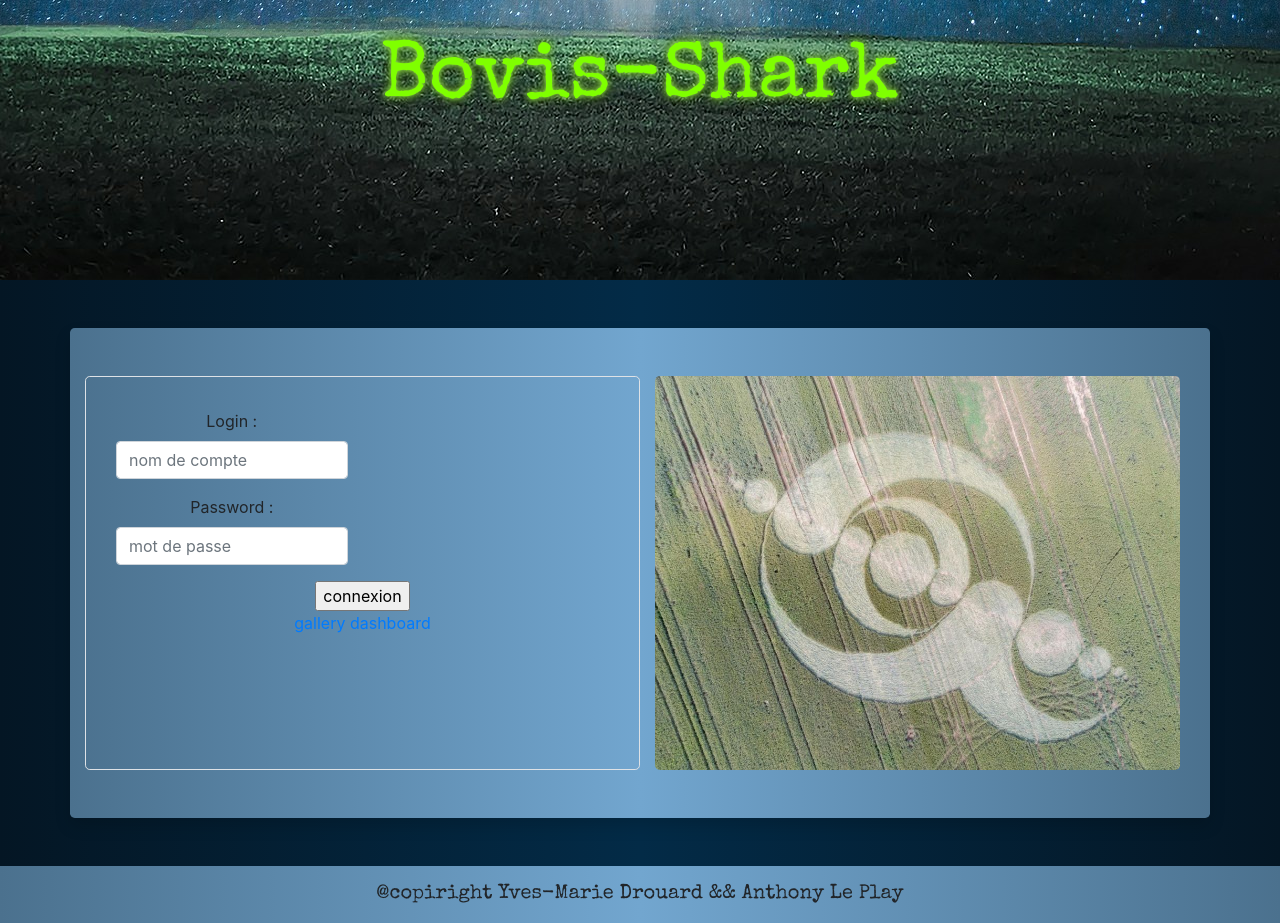
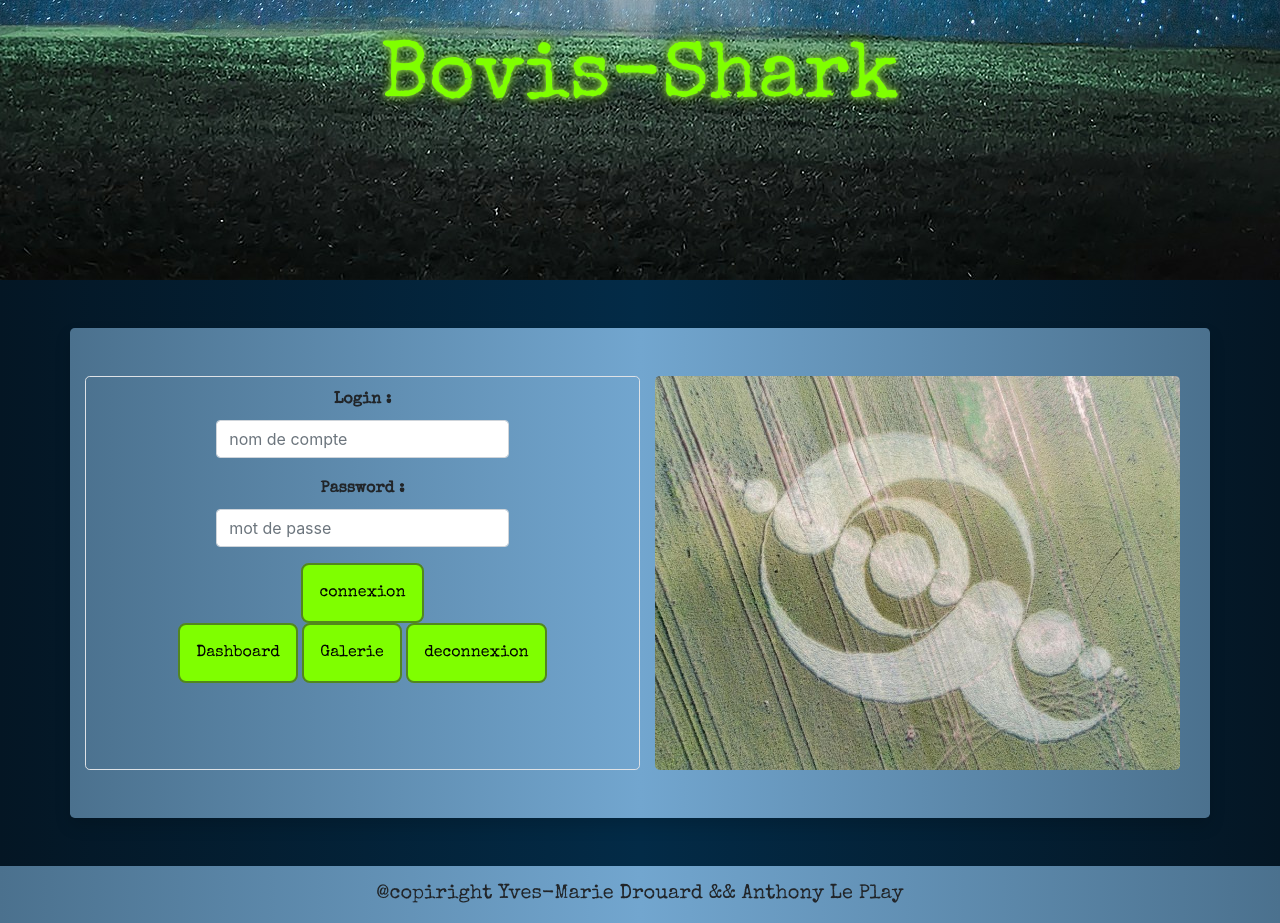
Before and after one commit to yvesmaried/tp-php-upload-img2, a PHP site: page / in a window 1280 px wide. Run offline with PHP 8.4, Linux system fonts and the light colour scheme.

Commit message:
des bouton partout

```diff
--- a/assets/script.js
+++ b/assets/script.js
@@ -14,6 +14,10 @@ $(function () {
 		};
 	});
 });
+function playsound(){
+	sound = new Audio("assets/x-files.wav");
+    sound.play();
+};
 // ============================photoswipe=============================== \\
 let pswpElement = document.querySelectorAll('.pswp')[0];
 // build items array
--- a/assets/style.css
+++ b/assets/style.css
@@ -47,7 +47,7 @@
     background-color: chartreuse;
 }
 
-.btn-linkimg{
+.btn-perso{
     padding: 1rem;
     border-radius: 8px;
     border: solid 2px rgb(82, 134, 30);
--- a/controller/dashboard-controller.php
+++ b/controller/dashboard-controller.php
@@ -29,7 +29,7 @@ if ($_SERVER["REQUEST_METHOD"] == "POST") {
                     move_uploaded_file($filetmpname, "upload/" . $filename);
                     $message = "Votre image a été téléchargé avec succès.<br><br>
                     <a href=" . "upload/" . $filename . " target=\"_blank\">
-                        <button onclick=\"playsound()\" class=\"typo-specialelite btn-linkimg\"type=\"button\">lien vers l'image</button>
+                        <button onclick=\"playsound()\" class=\"typo-specialelite btn-perso\"type=\"button\">lien vers l'image</button>
                     </a>";
                 } else {
                     $message = "Erreur: Il y a eu un problème de téléchargement de votre fichier. Veuillez réessayer.";
--- a/dashboard.php
+++ b/dashboard.php
@@ -62,8 +62,10 @@ require_once 'controller\dashboard-controller.php';
                         </form>
 
                         <p id="messageresult" class="typo-specialelite h5"><b><?= $message ?></b></p>
-                        <a href="gallery.php"><button type="button">Galerie</button></a> <a
-                            href="deconnexion.php"><button type="button">deconnexion</button></a>
+                        <a href="index.php"><button class="btn-perso typo-specialelite" type="button">Acceuil</button></a>
+                        <a href="dashboard.php"><button class="btn-perso typo-specialelite" type="button">Dashboard</button></a>
+                        <a href="gallery.php"><button class="btn-perso typo-specialelite" type="button">Galerie</button></a>
+                        <a href="deconnexion.php"><button class="btn-perso typo-specialelite" type="button">deconnexion</button></a>
                     </div>
                     <!------------------------------------------------- COL DROITE ------------------------------->
                     <div class="col-12 col-sm-10 col-md-6 my-5 rounded-lg" onclick="playsound()">
--- a/deconnexion.php
+++ b/deconnexion.php
@@ -37,8 +37,8 @@ require_once 'controller\deconnexion-controller.php';
                 <div class="row col-12 my-5 shadow justify-content-center rounded-lg" id="id-workarea">
                     <!------------------------------------------------- COL GAUCHE ------------------------------->
                     <div class="col-12 col-sm-10 col-md-6 border py-2 my-5 rounded-lg text-center">
-                        <h2>vous etes deconnecter</h2>
-                        <a href="index.php"><button type="button">Acceuil</button></a>
+                        <h2 class="typo-specialelite">Vous êtes déconnecter</h2>
+                        <a href="index.php"><button class="btn-perso typo-specialelite" type="button">Acceuil</button></a>
                     </div>
                     <!------------------------------------------------- COL DROITE ------------------------------->
                     <div class="col-12 col-sm-10 col-md-6 my-5 rounded-lg" onclick="playsound()">
--- a/gallery.php
+++ b/gallery.php
@@ -98,7 +98,10 @@ require_once 'controller\gallery-controller.php';
                                 </div>
                             </div>
                         </div>
-                        <a href="deconnexion.php"><button type="button">deconnexion</button></a>
+                        <a href="index.php"><button class="btn-perso typo-specialelite" type="button">Acceuil</button></a>
+                        <a href="dashboard.php"><button class="btn-perso typo-specialelite" type="button">Dashboard</button></a>
+                        <a href="gallery.php"><button class="btn-perso typo-specialelite" type="button">Galerie</button></a>
+                        <a href="deconnexion.php"><button class="btn-perso typo-specialelite" type="button">deconnexion</button></a>
                     </div>
                 </div>
             </div>
--- a/index.php
+++ b/index.php
@@ -35,27 +35,25 @@ require_once 'controller\index-controller.php';
             <div class="row justify-content-center">
                 <div class="row col-12 my-5 shadow justify-content-center rounded-lg" id="id-workarea">
                     <!------------------------------------------------- COL GAUCHE ------------------------------->
-                    <div class="col-12 col-sm-10 col-md-6 border py-2 my-5 rounded-lg text-center">
-                        <div>
-                            <img class="preview" />
-                        </div>
-                        <form action="index.php" method="post" enctype="multipart/form-data">
-                            <div class="form-group col-md-6">
-                                <label for="account">Login :</label>
+                    <div class="col-12 col-sm-10 col-md-6 border py-2 my-5 rounded-lg justify-content-center text-center">
+                        <form class="row  justify-content-center " action="index.php" method="post" enctype="multipart/form-data">
+                            <div class="form-group col-md-7">
+                                <label class="typo-specialelite font-weight-bold" for="account">Login :</label>
                                 <input class="form-control" id="account" type="text" name="account"
                                     placeholder="nom de compte">
                             </div>
-                            <div class="form-group col-md-6">
-                                <label for="password">Password :</label>
+                            <div class="form-group col-md-7">
+                                <label class="typo-specialelite font-weight-bold" for="password">Password :</label>
                                 <input class="form-control" id="password" type="text" name="password"
                                     placeholder="mot de passe">
                             </div>
-                            <div>
-                                <input type="submit" value="connexion">
+                            <div class="col-md-7">
+                                <input class="btn-perso typo-specialelite" type="submit" value="connexion">
                             </div>
                         </form>
-                        <a href="gallery.php">gallery</a>
-                        <a href="dashboard.php">dashboard</a>
+                        <a href="dashboard.php"><button class="btn-perso typo-specialelite" type="button">Dashboard</button></a>
+                        <a href="gallery.php"><button class="btn-perso typo-specialelite" type="button">Galerie</button></a>
+                        <a href="deconnexion.php"><button class="btn-perso typo-specialelite" type="button">deconnexion</button></a>
                     </div>
                     <!------------------------------------------------- COL DROITE ------------------------------->
                     <div class="col-12 col-sm-10 col-md-6 my-5 rounded-lg" onclick="playsound()">
```
Also changed, not shown: no-allowed.php (+6 -3 lines).
